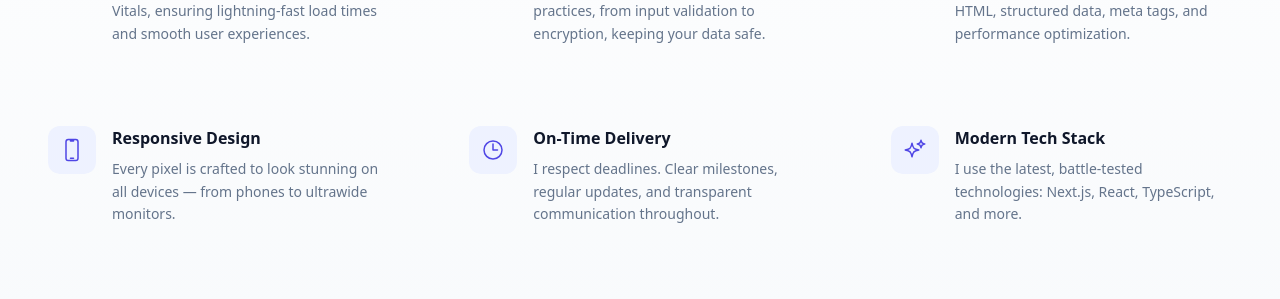
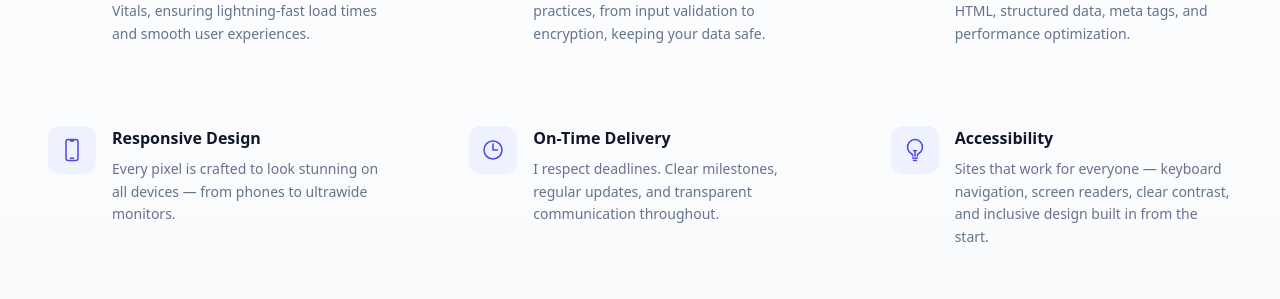
Before and after one commit to battenadam04/crypto_ma_bot, a Next.js app: page / in a window 1280 px wide. Shown: the part 2369-2668 px from the top of the page. Built offline with nearby package versions, Linux system fonts and the light colour scheme; no server answers; the database is empty.

Commit message:
content: replace Modern Tech Stack with Accessibility benefit

```diff
--- a/src/components/sections/WhyChooseUs.tsx
+++ b/src/components/sections/WhyChooseUs.tsx
@@ -57,12 +57,12 @@ const reasons = [
   {
     icon: (
       <svg className="h-6 w-6" fill="none" viewBox="0 0 24 24" stroke="currentColor" strokeWidth={1.5}>
-        <path strokeLinecap="round" strokeLinejoin="round" d="M9.813 15.904L9 18.75l-.813-2.846a4.5 4.5 0 00-3.09-3.09L2.25 12l2.846-.813a4.5 4.5 0 003.09-3.09L9 5.25l.813 2.846a4.5 4.5 0 003.09 3.09L15.75 12l-2.846.813a4.5 4.5 0 00-3.09 3.09zM18.259 8.715L18 9.75l-.259-1.035a3.375 3.375 0 00-2.455-2.456L14.25 6l1.036-.259a3.375 3.375 0 002.455-2.456L18 2.25l.259 1.035a3.375 3.375 0 002.455 2.456L21.75 6l-1.036.259a3.375 3.375 0 00-2.455 2.456z" />
+        <path strokeLinecap="round" strokeLinejoin="round" d="M12 18v-5.25m0 0a6.01 6.01 0 001.5-.189m-1.5.189a6.01 6.01 0 01-1.5-.189m3.75 7.478a12.06 12.06 0 01-4.5 0m3.75 2.383a14.406 14.406 0 01-3 0M14.25 18v-.192c0-.983.658-1.823 1.508-2.316a7.5 7.5 0 10-7.517 0c.85.493 1.509 1.333 1.509 2.316V18" />
       </svg>
     ),
-    title: "Modern Tech Stack",
+    title: "Accessibility",
     description:
-      "I use the latest, battle-tested technologies: Next.js, React, TypeScript, and more.",
+      "Sites that work for everyone — keyboard navigation, screen readers, clear contrast, and inclusive design built in from the start.",
   },
 ];
 
```
